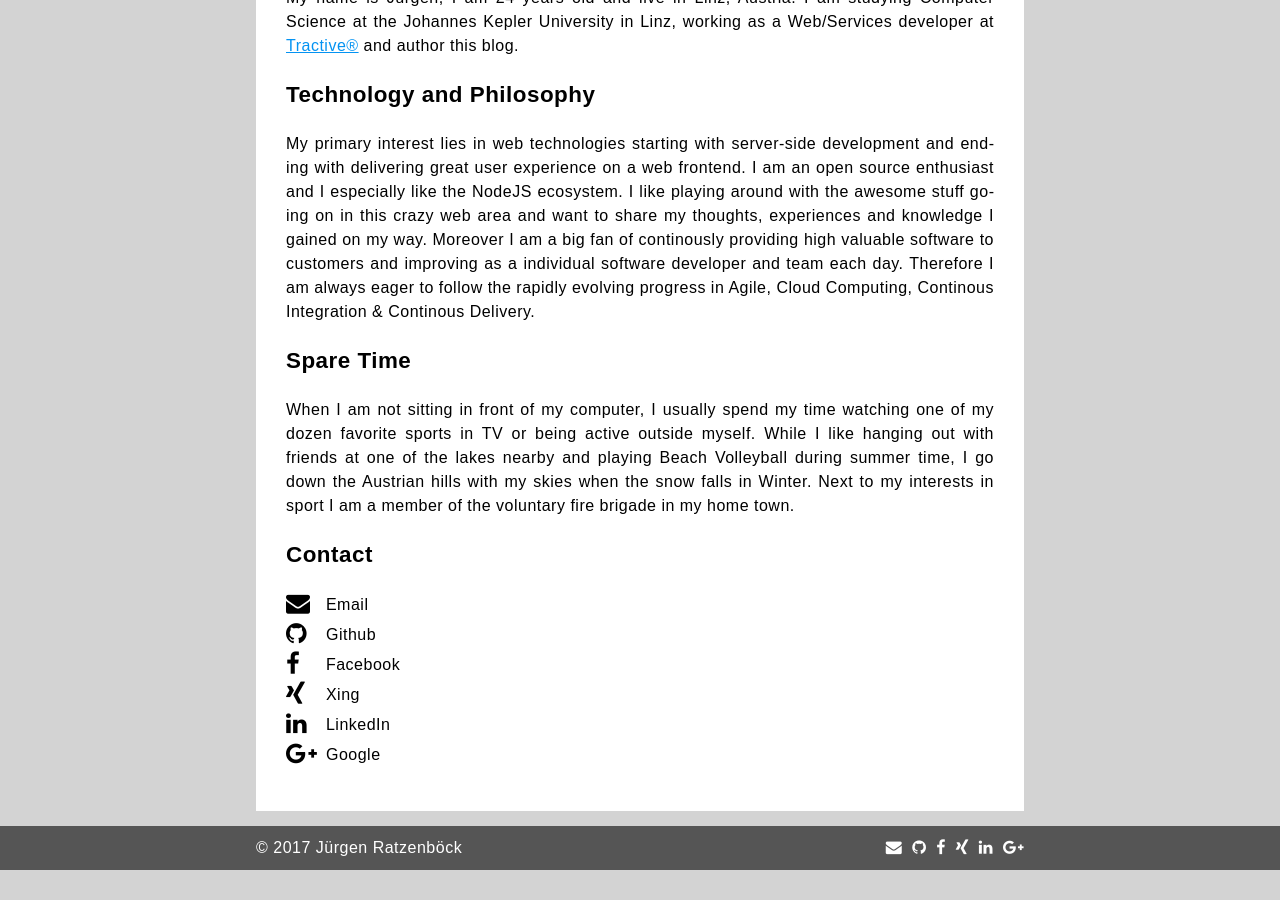
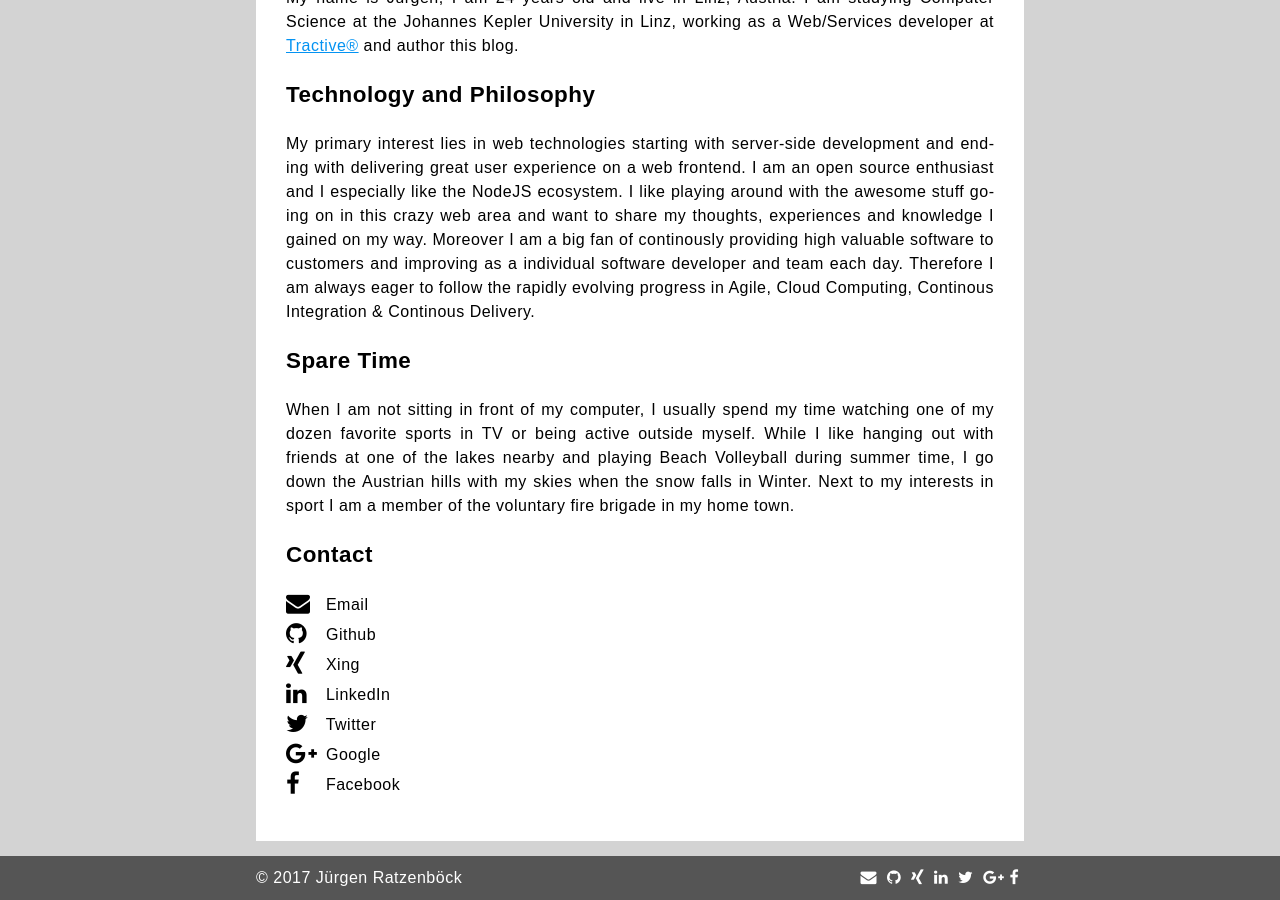
Before and after one commit to jratzenboeck/jratzenboeck-blog, a Jekyll site: the page built from about.md, in a window 1280 px wide and 900 px high, scrolled down 787 px. Built offline with Jekyll 4.4.1, drawn with Linux system fonts in a browser that asks for light colours; comment, search, counter and statistics services are not loaded; before the commit the page ends 1657 px from its top, so only the background shows below that.

Commit message:
Add twitter account + update github account

```diff
--- a/_config.yml
+++ b/_config.yml
@@ -8,11 +8,12 @@ headline: Hi, I am Jürgen. I am a Software Developer and passionate about full-
 baseurl: "" # the subpath of your site, e.g. /blog
 url: "https://www.jratzenboeck.com" # the base hostname & protocol for your site, e.g. http://example.com
 email: juergen.ratzenboeck@gmail.com
-github_account: https://github.com/ratzi199
+github_account: https://github.com/jratzenboeck
 facebook_account: https://facebook.com/jurgen.ratzenbock
 xing_account: https://www.xing.com/profile/Juergen_Ratzenboeck
 google_account: https://plus.google.com/u/0/101485925841247116853
 linkedin_account: https://www.linkedin.com/in/j%C3%BCrgen-ratzenb%C3%B6ck-221a9a14b/
+twitter_account: https://twitter.com/j_ratzenboeck
 
 # Post settings
 excerpt_separator: <!--more-->
--- a/_includes/footer.html
+++ b/_includes/footer.html
@@ -6,10 +6,11 @@
         <div>
             <a href="mailto:{{site.email}}" title="Email" target="_blank"><i class="fa fa-envelope"></i></a>&nbsp;
             <a href="{{site.github_account}}" title="Github Account" target="_blank"><i class="fa fa-github"></i></a>&nbsp;
-            <a href="{{site.facebook_account}}" title="Facebook Account" target="_blank"><i class="fa fa-facebook"></i></a>&nbsp;
             <a href="{{site.xing_account}}" title="Xing Account" target="_blank"><i class="fa fa-xing"></i></a>&nbsp;
             <a href="{{site.linkedin_account}}" title="LinkedIn Account" target="_blank"><i class="fa fa-linkedin"></i></a>&nbsp;
+            <a href="{{site.twitter_account}}" title="Twitter Account" target="_blank"><i class="fa fa-twitter"></i></a>&nbsp;
             <a href="{{site.google_account}}" title="Google Plus Account" target="_blank"><i class="fa fa-google-plus"></i></a>
+            <a href="{{site.facebook_account}}" title="Facebook Account" target="_blank"><i class="fa fa-facebook"></i></a>&nbsp;
         </div>
         <div class="clear"></div>
     </div>
--- a/_layouts/about.html
+++ b/_layouts/about.html
@@ -38,14 +38,16 @@ layout: default
         <li><a href="mailto: {{site.email}}" title="Email" target="_blank"><i class="fa fa-envelope"></i> Email</a></li>
         <li><a href="{{site.github_account}}" title="Github Account" target="_blank"><i class="fa fa-github"></i> Github</a>
         </li>
-        <li><a href="{{site.facebook_account}}" title="Facebook Account" target="_blank"><i class="fa fa-facebook"></i>
-            Facebook</a></li>
         <li><a href="{{site.xing_account}}" title="Xing Account" target="_blank"><i class="fa fa-xing"></i> Xing</a>
         </li>
         <li><a href="{{site.linkedin_account}}" title="LinkedIn Account" target="_blank"><i class="fa fa-linkedin"></i> LinkedIn</a>
         </li>
+        <li><a href="{{site.twitter_account}}" title="Twitter Account" target="_blank"><i class="fa fa-twitter"></i> Twitter</a>
+        </li>
         <li>
             <a href="{{site.google_account}}" title="Google Plus Account" target="_blank"><i class="fa fa-google-plus"></i> Google</a>
         </li>
+        <li><a href="{{site.facebook_account}}" title="Facebook Account" target="_blank"><i class="fa fa-facebook"></i>
+            Facebook</a></li>
     </ul>
 </div>
```
